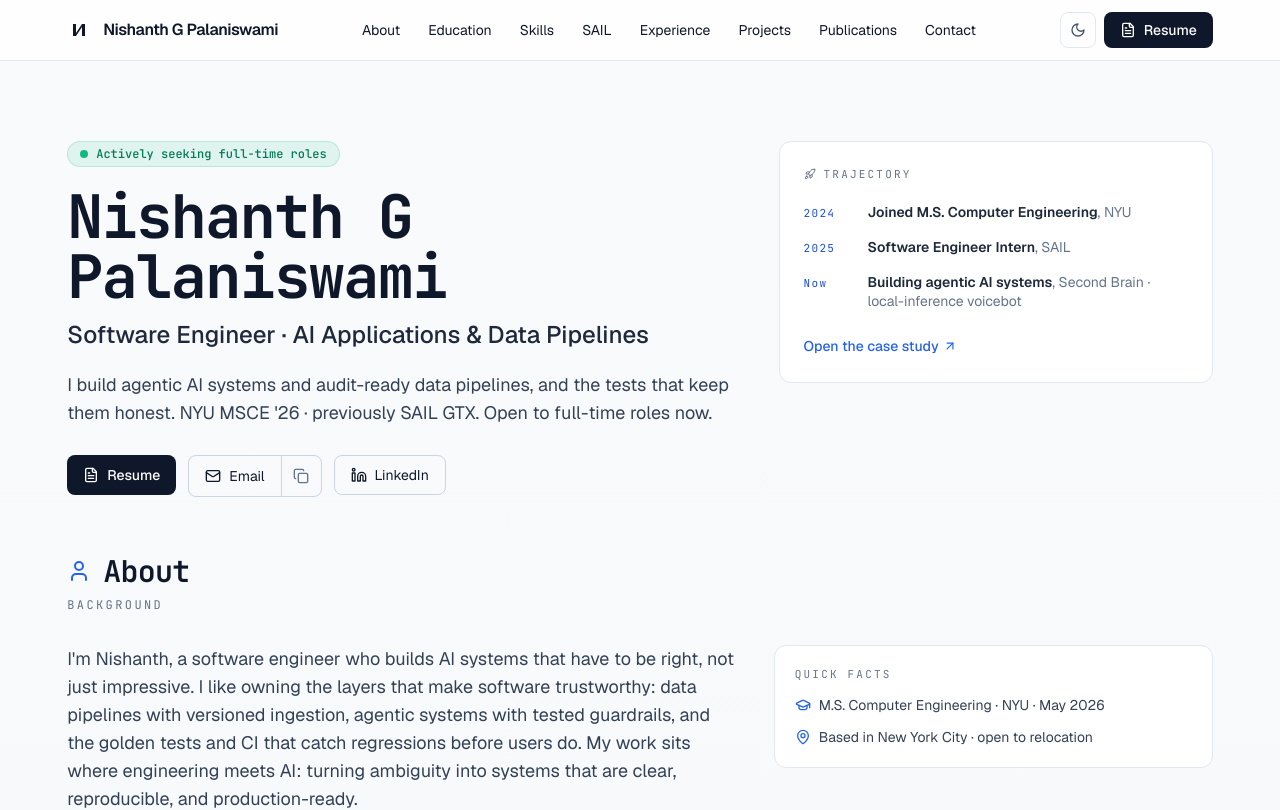
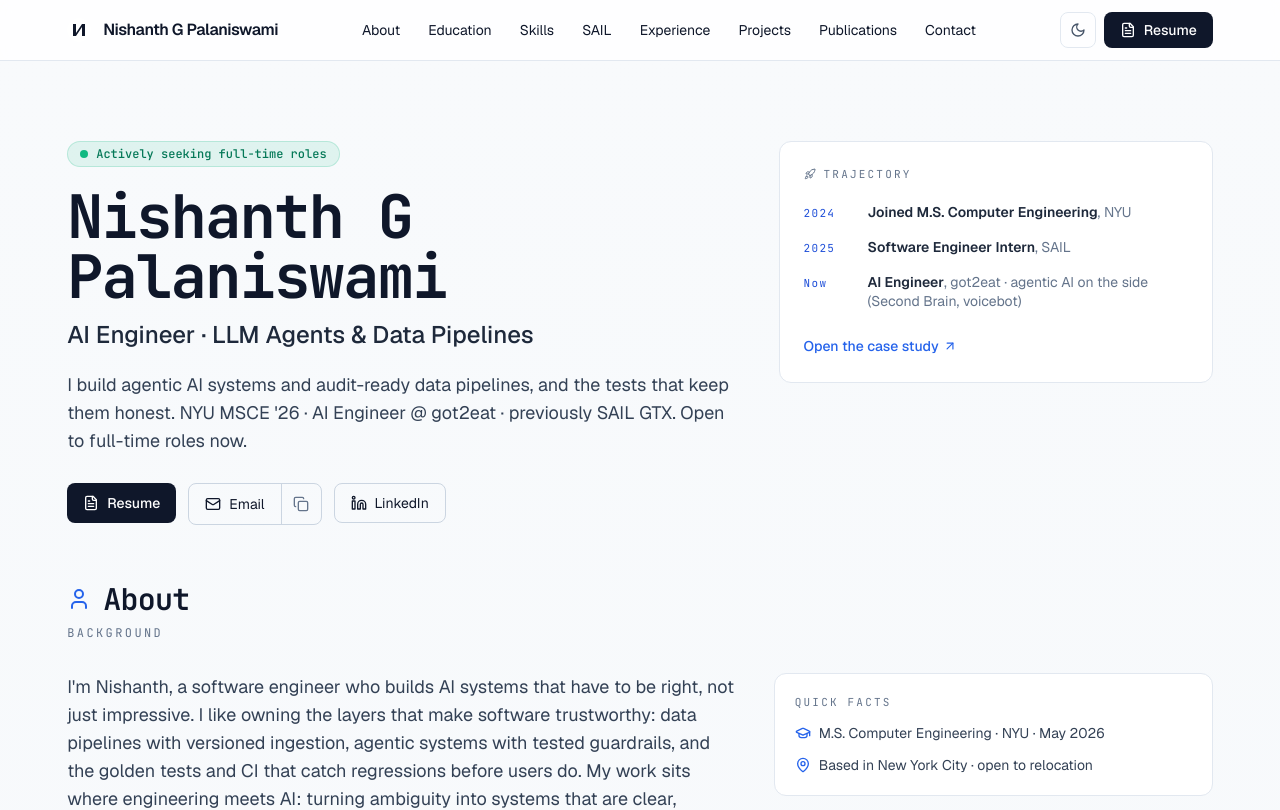
Before and after one commit to Nishanth-G-Palaniswami/Nishanth-G-Palaniswami-Portfolio, a React (Vite) app: page / in a window 1280 px wide. Shown: the top 810 px of the page. Built offline with nearby package versions, Linux system fonts and the light colour scheme.

Commit message:
content: retitle to AI Engineer, add got2eat as current role in hero, trajectory, and experience

```diff
--- a/index.html
+++ b/index.html
@@ -3,12 +3,12 @@
   <head>
     <meta charset="UTF-8" />
     <meta name="viewport" content="width=device-width, initial-scale=1.0" />
-    <title>Nishanth G Palaniswami | Software Engineer · AI & Data</title>
+    <title>Nishanth G Palaniswami | AI Engineer · Agents & Data</title>
     <link rel="icon" type="image/svg+xml" href="/favicon.svg" />
     <link rel="alternate icon" type="image/svg+xml" href="/portfolio-icon.svg" />
     <link rel="canonical" href="https://nishanthgp.me/" />
 
-    <meta name="description" content="Software engineer building agentic AI systems & audit-ready data pipelines. NYU MSCE '26 · prev. SWE intern @ SAIL GTX (Cornell Tech Runway). Open to full-time SWE/Data/AI roles in the U.S." />
+    <meta name="description" content="AI engineer building agentic LLM systems & audit-ready data pipelines. NYU MSCE '26 · AI Engineer @ got2eat · prev. SAIL GTX (Cornell Tech Runway). Open to full-time SWE/Data/AI roles in the U.S." />
 
     <!-- iOS Safari chrome color - kept in sync with page theme by App.jsx -->
     <meta name="theme-color" content="#f8fafc" id="theme-color-meta" />
@@ -16,15 +16,15 @@
 
     <meta property="og:type" content="website" />
     <meta property="og:url" content="https://nishanthgp.me/" />
-    <meta property="og:title" content="Nishanth G Palaniswami | Software Engineer · AI & Data" />
-    <meta property="og:description" content="Software engineer building agentic AI systems & audit-ready data pipelines. NYU MSCE '26 · prev. SWE intern @ SAIL GTX (Cornell Tech Runway)." />
+    <meta property="og:title" content="Nishanth G Palaniswami | AI Engineer · Agents & Data" />
+    <meta property="og:description" content="AI engineer building agentic LLM systems & audit-ready data pipelines. NYU MSCE '26 · AI Engineer @ got2eat · prev. SAIL GTX (Cornell Tech Runway)." />
     <meta property="og:image" content="https://nishanthgp.me/og.png" />
     <meta property="og:image:width" content="1200" />
     <meta property="og:image:height" content="630" />
 
     <meta name="twitter:card" content="summary_large_image" />
-    <meta name="twitter:title" content="Nishanth G Palaniswami | Software Engineer · AI & Data" />
-    <meta name="twitter:description" content="Software engineer building agentic AI systems & audit-ready data pipelines. NYU MSCE '26 · prev. SWE intern @ SAIL GTX (Cornell Tech Runway)." />
+    <meta name="twitter:title" content="Nishanth G Palaniswami | AI Engineer · Agents & Data" />
+    <meta name="twitter:description" content="AI engineer building agentic LLM systems & audit-ready data pipelines. NYU MSCE '26 · AI Engineer @ got2eat · prev. SAIL GTX (Cornell Tech Runway)." />
     <meta name="twitter:image" content="https://nishanthgp.me/og.png" />
 
     <link rel="preconnect" href="https://fonts.googleapis.com" />
@@ -37,7 +37,7 @@
       "@type": "Person",
       "name": "Nishanth G Palaniswami",
       "url": "https://nishanthgp.me/",
-      "jobTitle": "Software Engineer",
+      "jobTitle": "AI Engineer",
       "email": "mailto:ng3124@nyu.edu",
       "alumniOf": {
         "@type": "CollegeOrUniversity",
@@ -69,8 +69,8 @@
       <noscript>
         <main style="max-width:640px;margin:48px auto;padding:0 20px;font-family:system-ui,sans-serif;line-height:1.6;color:#111">
           <h1 style="font-size:32px;margin:0 0 8px">Nishanth G Palaniswami</h1>
-          <p style="font-size:18px;margin:0 0 4px"><strong>Software Engineer · AI Applications &amp; Data Pipelines</strong></p>
-          <p style="color:#555;margin:0 0 16px">I build agentic AI systems and audit-ready data pipelines, and the tests that keep them honest. MS Computer Engineering @ NYU, May 2026 · previously SWE intern @ SAIL GTX.</p>
+          <p style="font-size:18px;margin:0 0 4px"><strong>AI Engineer · LLM Agents &amp; Data Pipelines</strong></p>
+          <p style="color:#555;margin:0 0 16px">I build agentic AI systems and audit-ready data pipelines, and the tests that keep them honest. MS Computer Engineering @ NYU, May 2026 · AI Engineer @ got2eat · previously SWE intern @ SAIL GTX.</p>
           <ul>
             <li><a href="https://www.linkedin.com/in/nishanth-g-palaniswami">LinkedIn</a></li>
             <li><a href="https://github.com/Nishanth-G-Palaniswami">GitHub</a></li>
@@ -79,6 +79,7 @@
           </ul>
           <h2 style="margin-top:32px">Featured work</h2>
           <ul>
+            <li><strong>Got2eat</strong>: AI Engineer (Aug 2026 – present) on a community map of meals under $15, live at got2eat.site. Server-side LLM assistant; GTFS subway + PATH routing; B2B partner dashboard. React 19 · TypeScript · Deno · MapLibre.</li>
             <li><strong>SAIL</strong>: Software Engineer Intern (Sep 2025 – May 2026) on a customs tariff &amp; classification platform. US tariff data pipeline; 166 HTS releases (2018–2026); 97% reliability. Python · FastAPI · Supabase.</li>
             <li><strong>Second Brain</strong>: Agentic assistant over Gmail/Slack/Calendar/GitHub; 19 regression-tested guardrails, local hybrid RAG. Python · Claude Agent SDK.</li>
             <li><strong>ASL Alphabet Recognition</strong>: Co-authored real-time ASL-to-voice pipeline; 99% alphabet-set accuracy per the paper. Published IEEE ICCCNT 2024.</li>
--- a/src/App.jsx
+++ b/src/App.jsx
@@ -10,9 +10,9 @@ import { motion, useReducedMotion } from "framer-motion";
 
 const PROFILE = {
   name: "Nishanth G Palaniswami",
-  role: "Software Engineer · AI Applications & Data Pipelines",
+  role: "AI Engineer · LLM Agents & Data Pipelines",
   thesis:
-    "I build agentic AI systems and audit-ready data pipelines, and the tests that keep them honest. NYU MSCE '26 · previously SAIL GTX. Open to full-time roles now.",
+    "I build agentic AI systems and audit-ready data pipelines, and the tests that keep them honest. NYU MSCE '26 · AI Engineer @ got2eat · previously SAIL GTX. Open to full-time roles now.",
   availability: "Actively seeking full-time roles",
 };
 
@@ -107,6 +107,25 @@ const PUBLICATIONS = [
 ];
 
 const EXPERIENCE = [
+  {
+    role: "AI Engineer",
+    company: "Got2eat (Base44 Accelerator Runner-Up)",
+    period: "August 2026 – Present",
+    location: "Remote · New York, NY",
+    impact: [
+      "Built a server-side LLM assistant turning meal and transit requests into validated app filters with fail-closed rate limits",
+      "Engineered GTFS-derived subway + PATH routing and MapLibre layers with door-to-door one-transfer ETAs",
+      "Shipped React 19/TypeScript and Deno features for a community map of meals under $15, live at got2eat.site and on iOS (TestFlight)",
+      "Developed a B2B partner dashboard for listings, deals, and occupancy; launched a loyalty-card pilot from partner feedback",
+    ],
+    stack: ["React 19", "TypeScript", "Deno", "MapLibre GL", "GTFS", "Capacitor"],
+  },
+  {
+    role: "Software Engineer Intern",
+    company: "SAIL GTX",
+    period: "September 2025 – May 2026",
+    caseStudyHref: "#sail",
+  },
   {
     role: "Software Engineer Intern",
     company: "Tagwebs Technologies",
@@ -636,8 +655,8 @@ export default function Portfolio() {
                   Now
                 </span>
                 <span className="text-sm text-slate-800 dark:text-slate-200 leading-snug">
-                  <span className="font-semibold">Building agentic AI systems</span>
-                  <span className="text-slate-500 dark:text-slate-400">, Second Brain · local-inference voicebot</span>
+                  <span className="font-semibold">AI Engineer</span>
+                  <span className="text-slate-500 dark:text-slate-400">, got2eat · agentic AI on the side (Second Brain, voicebot)</span>
                 </span>
               </li>
             </ol>
@@ -918,13 +937,15 @@ export default function Portfolio() {
         <Section
           id="experience"
           title="Experience"
-          kicker="prior roles"
+          kicker="roles"
           icon={<Server className="h-6 w-6 text-blue-600 dark:text-blue-400" aria-hidden="true" />}
         >
           <div className="space-y-6">
-            {/* Current role pointer - anchors to SAIL case study */}
+            {EXPERIENCE.map((exp, index) => exp.caseStudyHref ? (
+              /* SAIL sits in the timeline as a pointer - the full case study is its own section above */
               <a
-              href="#sail"
+                key={exp.role + exp.company}
+                href={exp.caseStudyHref}
                 className={`block rounded-xl border border-slate-200 dark:border-slate-800 bg-slate-50 dark:bg-slate-900/50 p-4 md:p-5 hover:bg-white dark:hover:bg-slate-900 transition-colors ${focusRing}`}
               >
                 <div className="flex items-center justify-between gap-3">
@@ -933,15 +954,14 @@ export default function Portfolio() {
                       2025–26
                     </span>
                     <span className="text-sm md:text-base text-slate-900 dark:text-slate-100">
-                    <strong className="font-semibold">Software Engineer Intern @ SAIL</strong>
+                      <strong className="font-semibold">{exp.role} @ {exp.company}</strong>
                       <span className="text-slate-600 dark:text-slate-400"> (see case study above)</span>
                     </span>
                   </div>
                   <ArrowUpRight className="h-4 w-4 text-blue-600 dark:text-blue-400 flex-shrink-0" aria-hidden="true" />
                 </div>
               </a>
-
-            {EXPERIENCE.map((exp, index) => (
+            ) : (
               <motion.article
                 key={exp.role + exp.company}
                 {...fadeUpInView(index * 0.06)}
```
Lines whose indentation alone changed are shown as unchanged.
